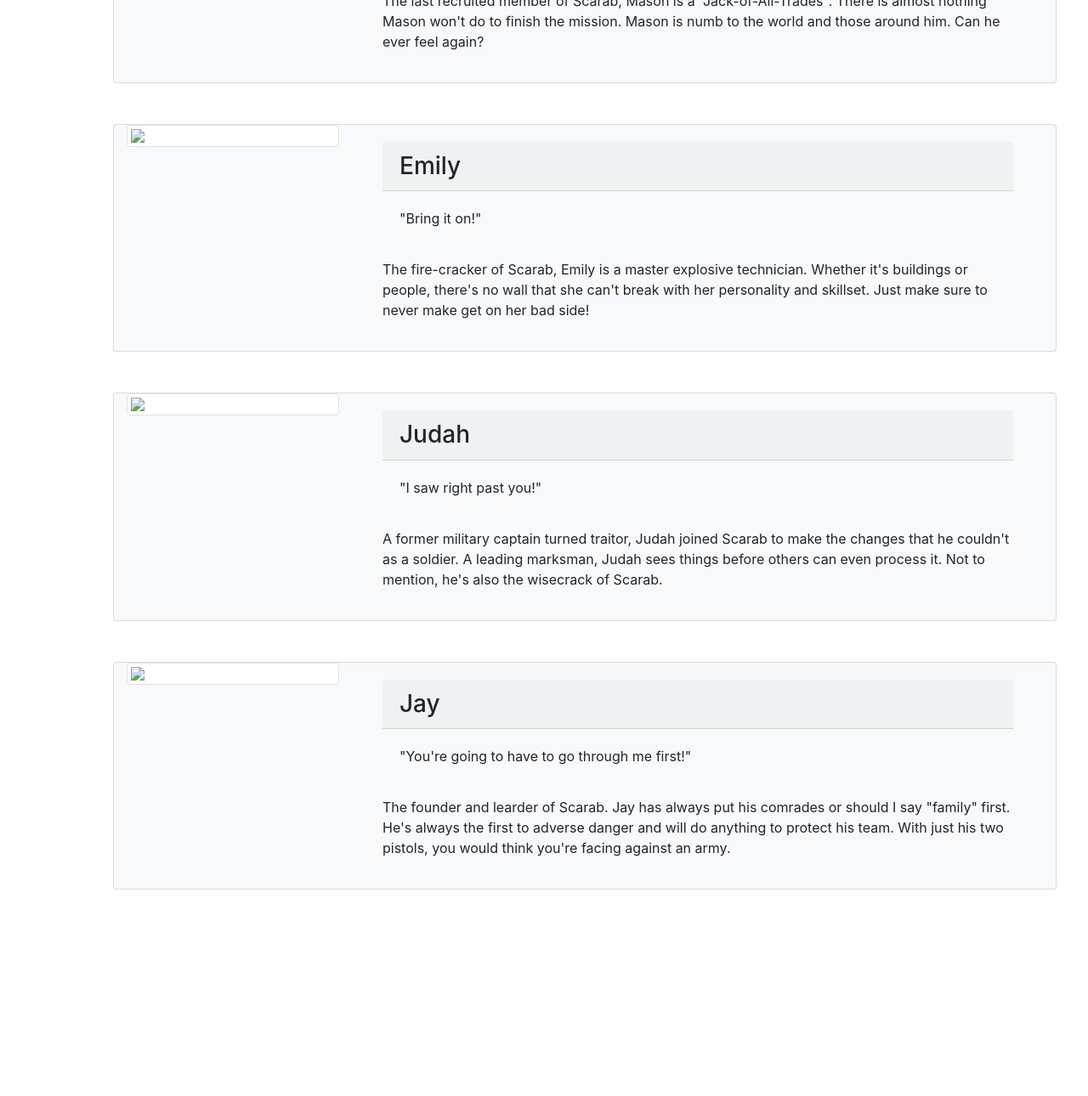
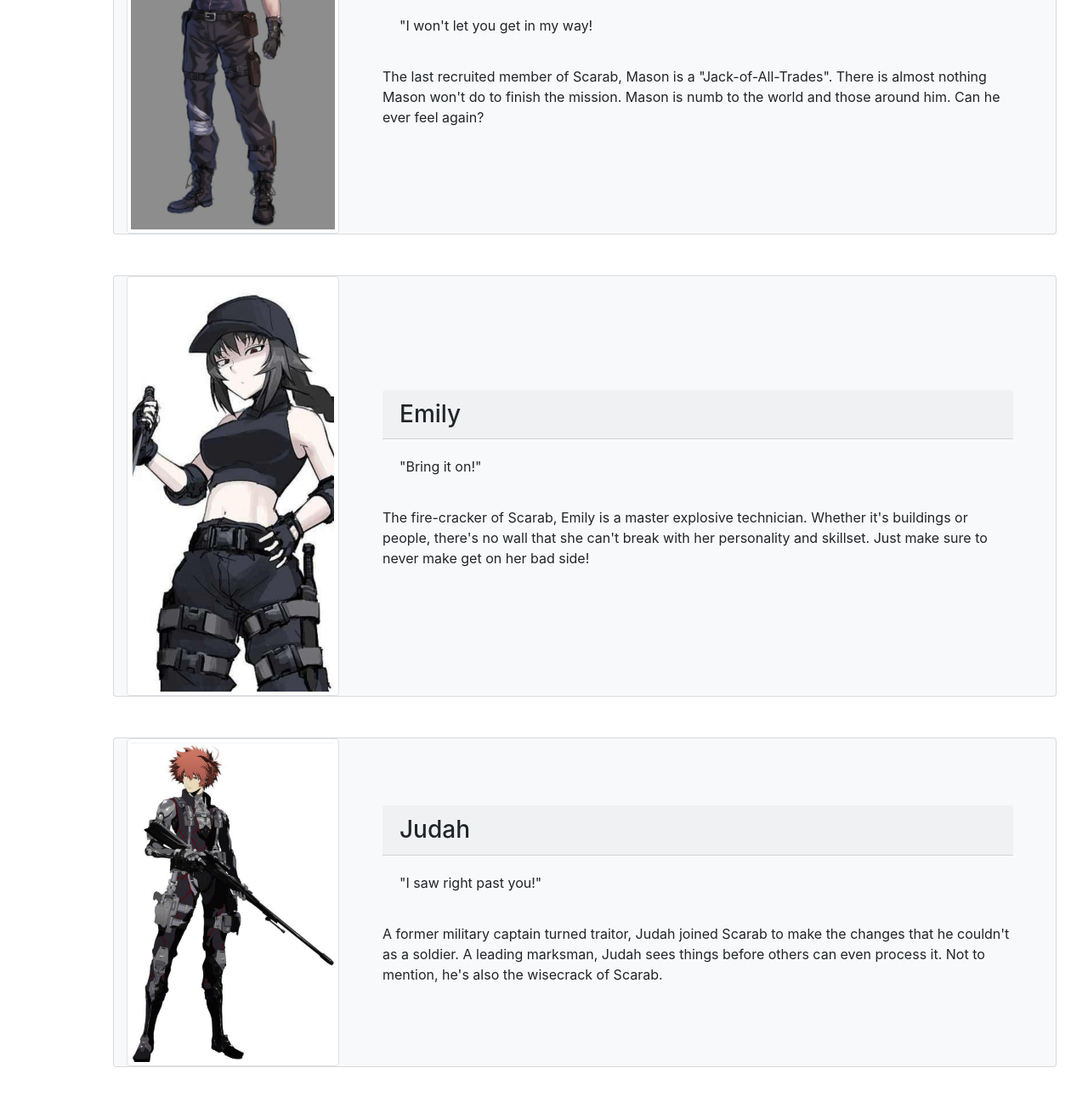
Before and after one commit to imani-chandler/unearth-website, a website: page characters.html in a window 1280 px wide. Shown: the part 663-1953 px from the top of the page at 85% size. Drawn offline with nearby package versions, Linux system fonts and the light colour scheme; files whose address does not match are found by name.

Commit message:
final commit v1.7

```diff
--- a/characters.html
+++ b/characters.html
@@ -112,7 +112,7 @@
             <div class="col mb-5">
                 <div class="card bg-light mx-5 col">
                     <div class="media">
-                    <img class="d-flex mr-3 img-thumbnail" src="images/mason.png" class="img-fluid" width="250" />
+                    <img class="d-flex mr-3 img-thumbnail" src="img/mason.png" class="img-fluid" width="250" />
                         <div class="media-body align-self-center">
                             <blockquote class="card-body">
                                 <div class="col">
@@ -133,7 +133,7 @@
             <div class="col mb-5">
                 <div class="card bg-light mx-5 col">
                     <div class="media">
-                        <img class="d-flex mr-3 img-thumbnail" src="images/emily.png" class="img-fluid" width="250" />
+                        <img class="d-flex mr-3 img-thumbnail" src="img/emily.png" class="img-fluid" width="250" />
                         <div class="media-body align-self-center">
                             <blockquote class="card-body">
                                 <div class="col">
@@ -153,7 +153,7 @@
             <div class="col mb-5">
                 <div class="card bg-light mx-5 col">
                 <div class="media">
-                    <img class="d-flex mr-3 img-thumbnail" src="images/judah.png" class="img-fluid" width="250" />
+                    <img class="d-flex mr-3 img-thumbnail" src="img/judah.png" class="img-fluid" width="250" />
                     <div class="media-body align-self-center">
                             <blockquote class="card-body">
                                 <div class="col">
@@ -174,7 +174,7 @@
             <div class="col">
                 <div class="card bg-light mx-5 col">
                 <div class="media">
-                    <img class="d-flex mr-3 img-thumbnail" src="images/jay.png" class="img-fluid" width="250" />
+                    <img class="d-flex mr-3 img-thumbnail" src="img/jay.png" class="img-fluid" width="250" />
                     <div class="media-body align-self-center">
                             <blockquote class="card-body">
                                 <div class="col">
--- a/css/styles.scss
+++ b/css/styles.scss
@@ -13,7 +13,7 @@ $dis-b: block;
 
 .jumbotron {
     padding: 30px;
-    background-image: url(/images/unearthbg.jpg);
+    background-image: url(/img/unearthbg.jpg);
     color: white;
 }
 
```
Also changed, not shown: index.html (+1 -1 lines), css/styles.css, dist/aboutus.html, dist/characters.html, dist/css/main.css, dist/index.html.
